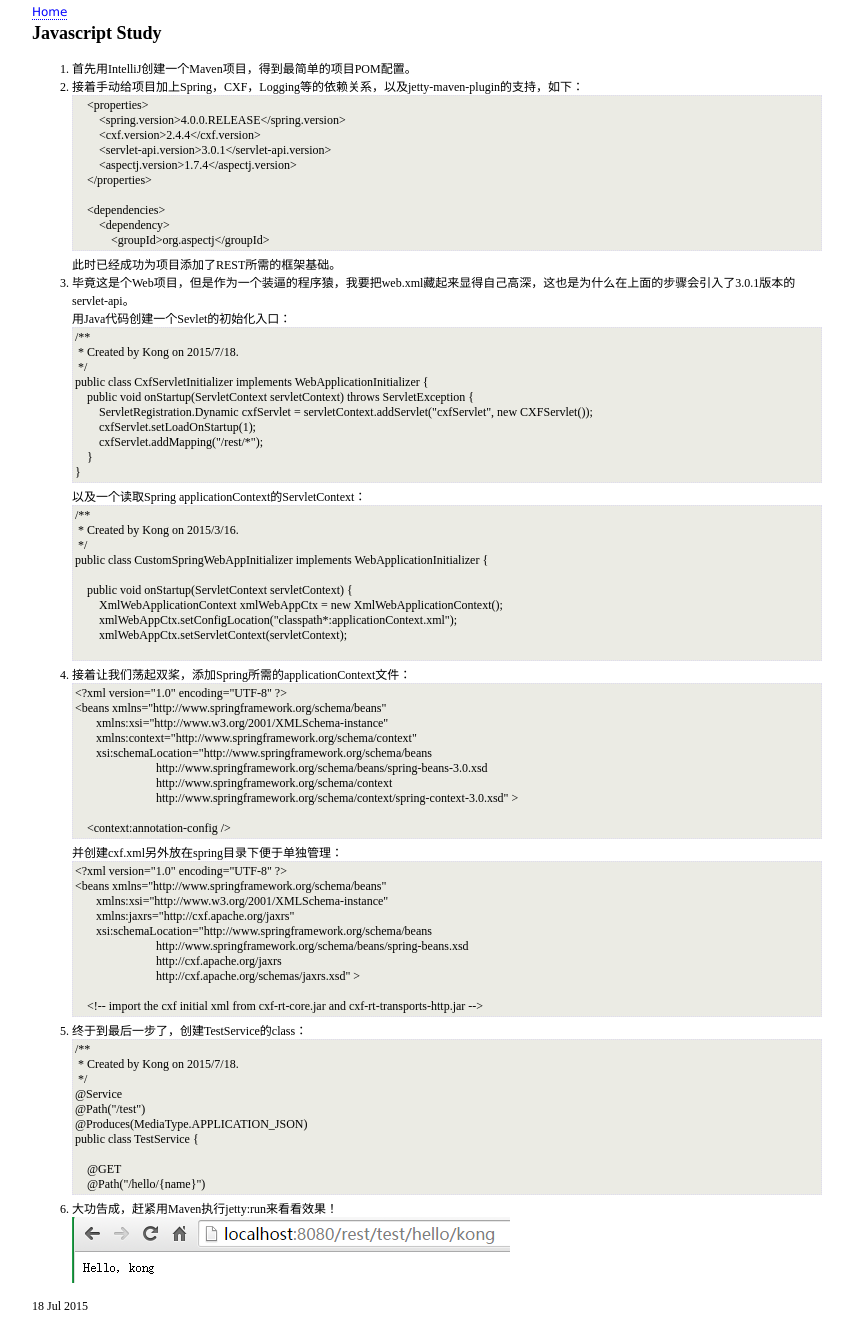
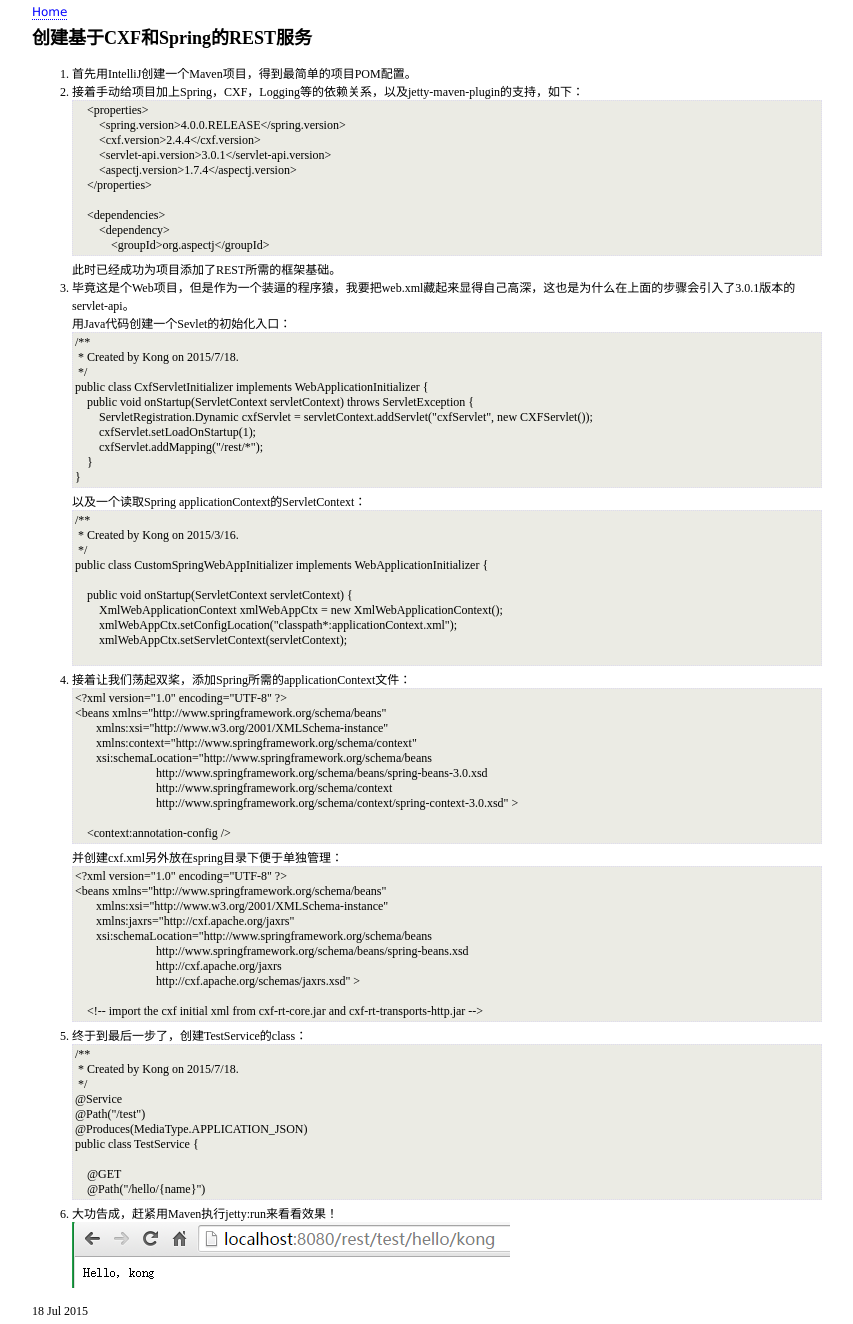
Before and after one commit to CS326-OSUF16/test2-dfb-osu, a Jekyll site: the page built from _posts/2015-07-18-创建基于CXF和Spring的REST服务.html, in a window 1280 px wide. Shown: the whole page, without its empty margins (213-1066 px from the left). Built offline with Jekyll 4.4.1, drawn with Linux system fonts in a browser that asks for light colours.

Commit message:
20150118 修改Page Title

```diff
--- a/_posts/2015-07-18-创建基于CXF和Spring的REST服务.html
+++ b/_posts/2015-07-18-创建基于CXF和Spring的REST服务.html
@@ -1,6 +1,6 @@
 ---
 layout: default
-title: Javascript Study
+title: 创建基于CXF和Spring的REST服务
 ---
 <style>
 textarea {
```
